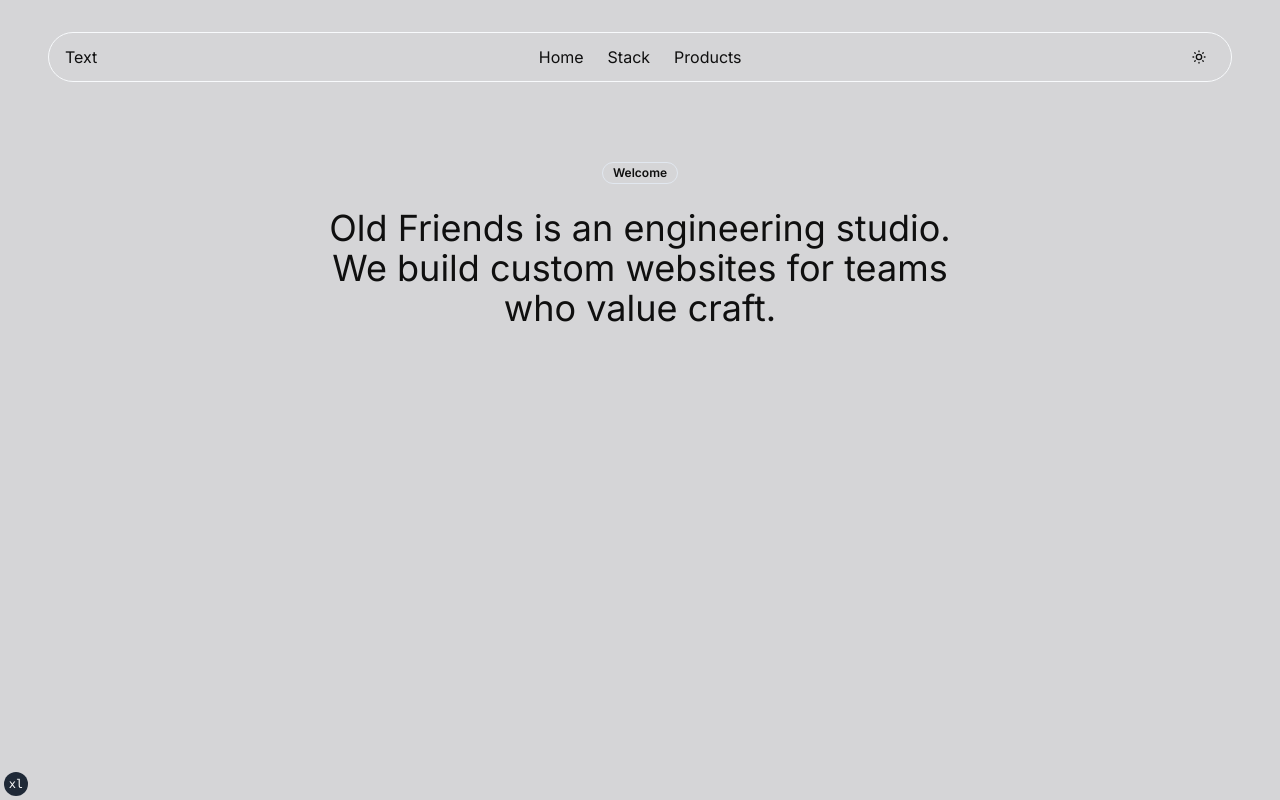
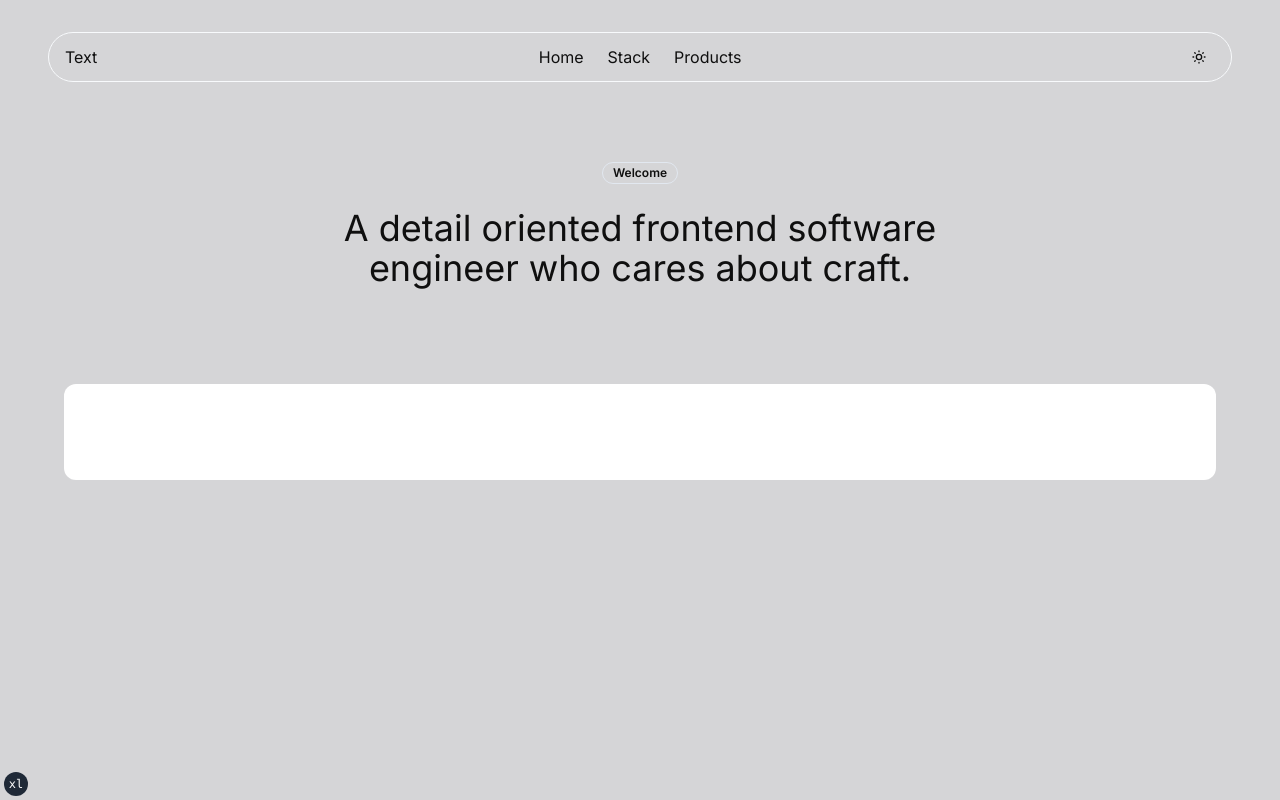
Before and after one commit to keegn/keeg.in, a Next.js app: page / in a window 1280 px wide. Built offline with nearby package versions, Linux system fonts and the light colour scheme.

Commit message:
Adds content section

```diff
--- a/app/(marketing)/page.tsx
+++ b/app/(marketing)/page.tsx
@@ -1,9 +1,11 @@
+import { ContentCard } from '@/components/sections/content-card'
 import { HomeHero } from '@/components/sections/home-hero'
 
 export default function Home() {
   return (
     <>
       <HomeHero />
+      <ContentCard />
     </>
   )
 }
--- /dev/null
+++ b/components/sections/content-card.tsx
@@ -0,0 +1,11 @@
+import Balancer from 'react-wrap-balancer'
+
+import { Container } from '../fragments/container'
+
+export function ContentCard() {
+  return (
+    <Container type="section" className="py-12">
+      <div className="grid items-center justify-center gap-6 rounded-xl bg-white p-12 dark:bg-neutral-900"></div>
+    </Container>
+  )
+}
--- a/components/sections/home-hero.tsx
+++ b/components/sections/home-hero.tsx
@@ -1,5 +1,6 @@
 'use client'
 
+import { CSSProperties } from 'react'
 import Balancer from 'react-wrap-balancer'
 
 import { Container } from '@/components/fragments/container'
@@ -12,8 +13,10 @@ export function HomeHero() {
         <div className="flex flex-col items-center gap-4 md:gap-6">
           <Badge variant={'outline'}>Welcome</Badge>
           <p className="mx-auto max-w-2xl text-center text-xl md:text-4xl">
-            Old Friends is an engineering studio. We build custom websites for
-            teams who value craft.
+            <Balancer>
+              A detail oriented frontend software engineer who cares about
+              craft.
+            </Balancer>
           </p>
         </div>
       </Container>
```
